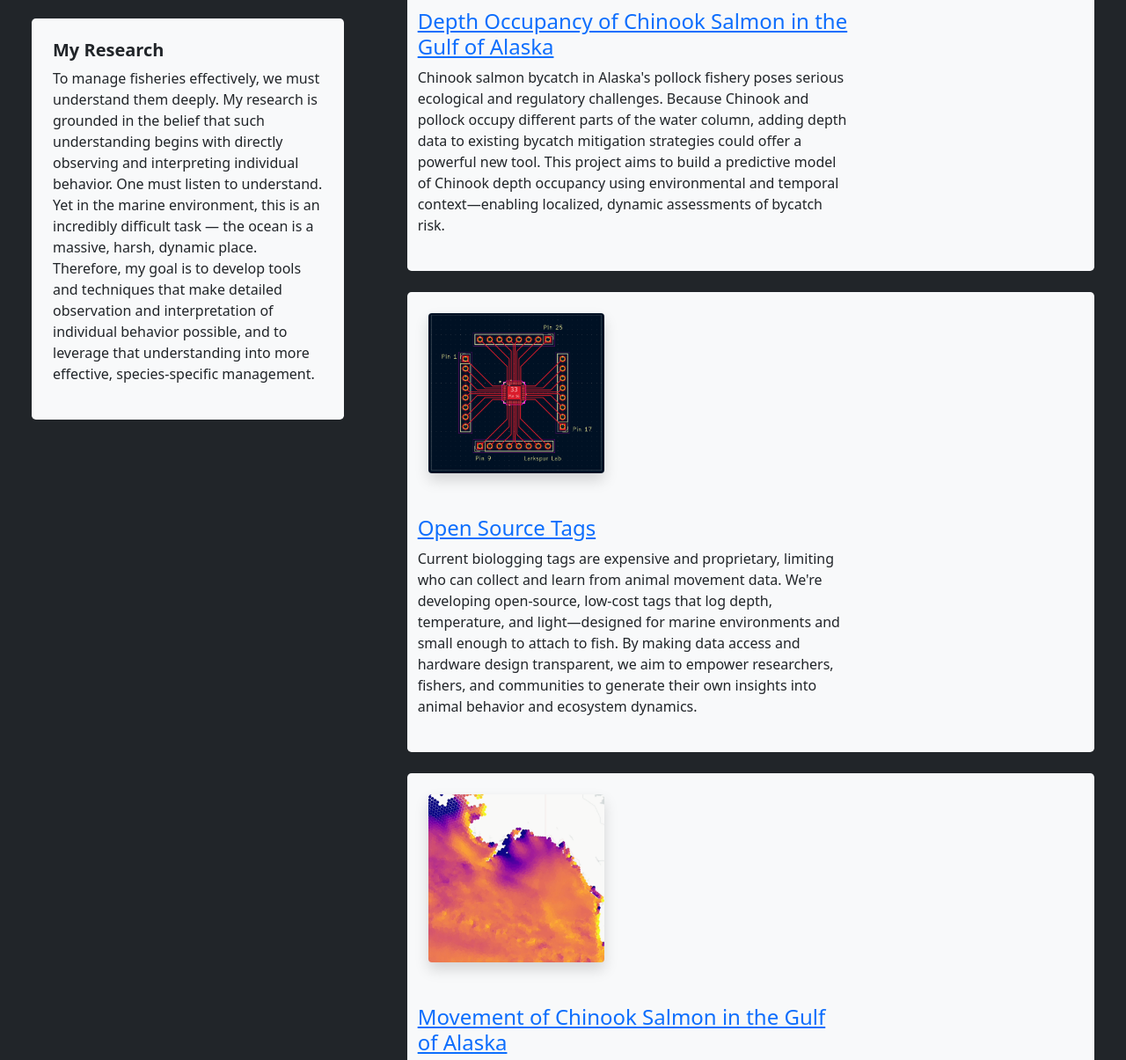
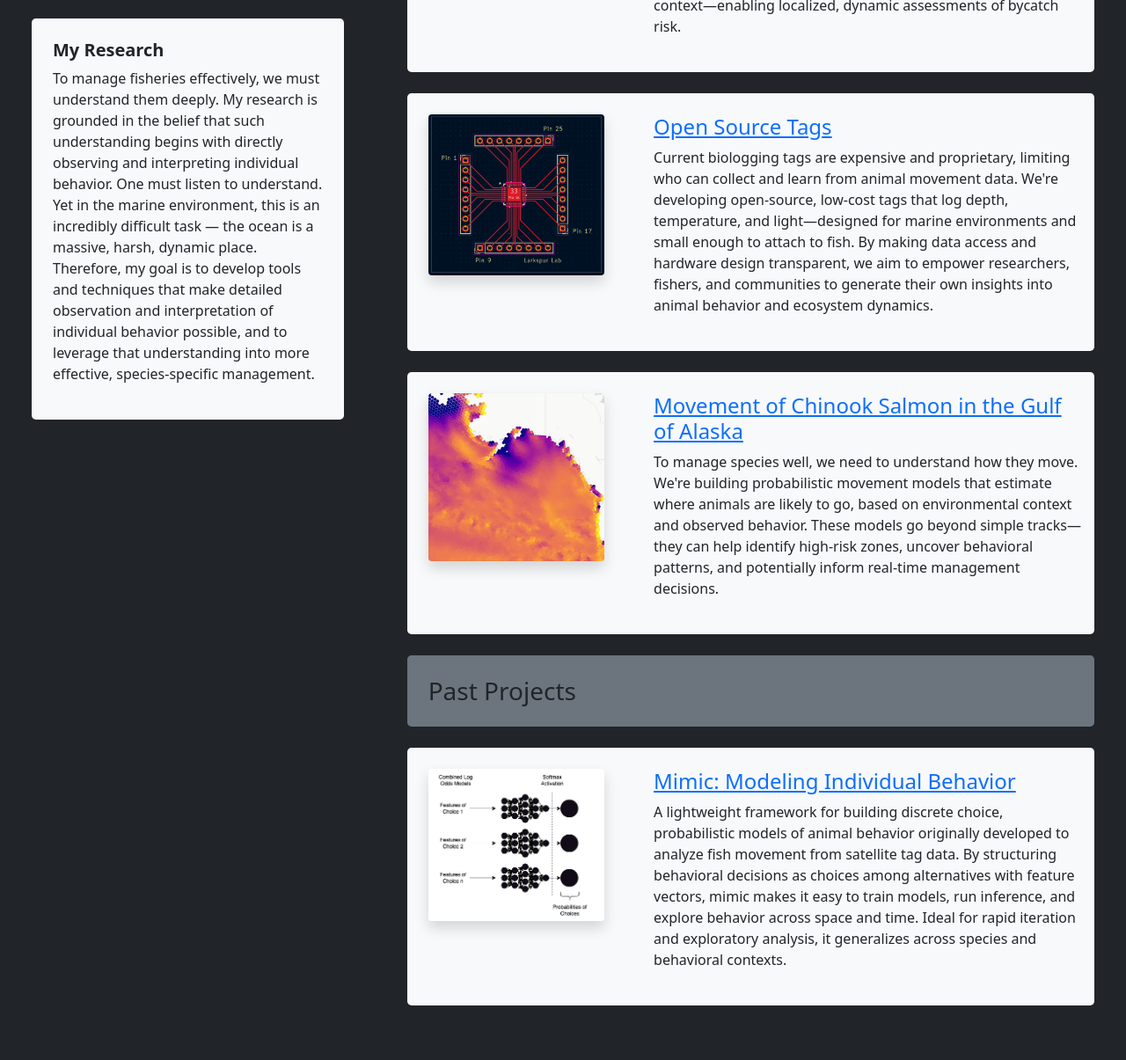
Before and after one commit to networkearth/web, a plain HTML site: page index.html in a window 1280 px wide. Shown: the part 369-1574 px from the top of the page at 88% size. After the commit the page ends 1536 px from the top, so only its background shows below. Drawn offline with nearby package versions, Linux system fonts and the light colour scheme.

Commit message:
better resizing

```diff
--- a/index.html
+++ b/index.html
@@ -26,7 +26,7 @@
 
     <div class="container-fluid">
         <div class="row">
-            <div class="col">
+            <div class="col-lg-4">
                 <div class="mb-4 text-center bg-light rounded-3 m-4">
                     <div class="p-4">
                         <img src="images/profile.jpg" class="rounded-circle shadow" style="width: 200px;" alt="Avatar" />
@@ -50,7 +50,7 @@
                     </div>
                 </div>
             </div>
-            <div class="col-8">
+            <div class="col-lg-8">
 
                 <div class="bg-secondary m-4 rounded-3">
                     <h3 class="p-4">Active Projects</h3>
@@ -58,12 +58,12 @@
 
                 <div class="bg-light m-4 rounded-3">
                     <div class="row">
-                        <div class="col">
+                        <div class="col-lg-4">
                             <div class="p-4">
                                 <img src="images/depths.png" class="rounded shadow" style="width: 200px;"/>
                             </div>
                         </div>
-                        <div class="col-8 p-4">
+                        <div class="col-lg-8 p-4">
                             <h4><a href="https://github.com/networkearth/mirrorverse">Depth Occupancy of Chinook Salmon in the Gulf of Alaska</a></h4>
                             <p>
                                 Chinook salmon bycatch in Alaska's pollock fishery poses serious ecological and regulatory
@@ -78,12 +78,12 @@
 
                 <div class="bg-light m-4 rounded-3">
                     <div class="row">
-                        <div class="col">
+                        <div class="col-lg-4">
                             <div class="p-4">
                                 <img src="images/tags.png" class="rounded shadow" style="width: 200px;"/>
                             </div>
                         </div>
-                        <div class="col-8 p-4">
+                        <div class="col-lg-8 p-4">
                             <h4><a href="https://github.com/networkearth/instruments">Open Source Tags</a></h4>
                             <p>
                                 Current biologging tags are expensive and proprietary, limiting who can collect and learn from
@@ -99,12 +99,12 @@
 
                 <div class="bg-light m-4 rounded-3">
                     <div class="row">
-                        <div class="col">
+                        <div class="col-lg-4">
                             <div class="p-4">
                                 <img src="images/movement.png" class="rounded shadow" style="width: 200px;"/>
                             </div>
                         </div>
-                        <div class="col-8 p-4">
+                        <div class="col-lg-8 p-4">
                             <h4><a href="https://github.com/networkearth/mirrorverse">Movement of Chinook Salmon in the Gulf of Alaska</a></h4>
                             <p>
                                 To manage species well, we need to understand how they move. We're building probabilistic movement models
@@ -122,12 +122,12 @@
 
                 <div class="bg-light m-4 rounded-3">
                     <div class="row">
-                        <div class="col">
+                        <div class="col-lg-4">
                             <div class="p-4">
                                 <img src="images/log_odds.png" class="rounded shadow" style="width: 200px;"/>
                             </div>
                         </div>
-                        <div class="col-8 p-4">
+                        <div class="col-lg-8 p-4">
                             <h4><a href="https://github.com/networkearth/mimic/wiki/Overview">Mimic: Modeling Individual Behavior</a></h4>
                             <p>
                                 A lightweight framework for building discrete choice, probabilistic models of animal
```
